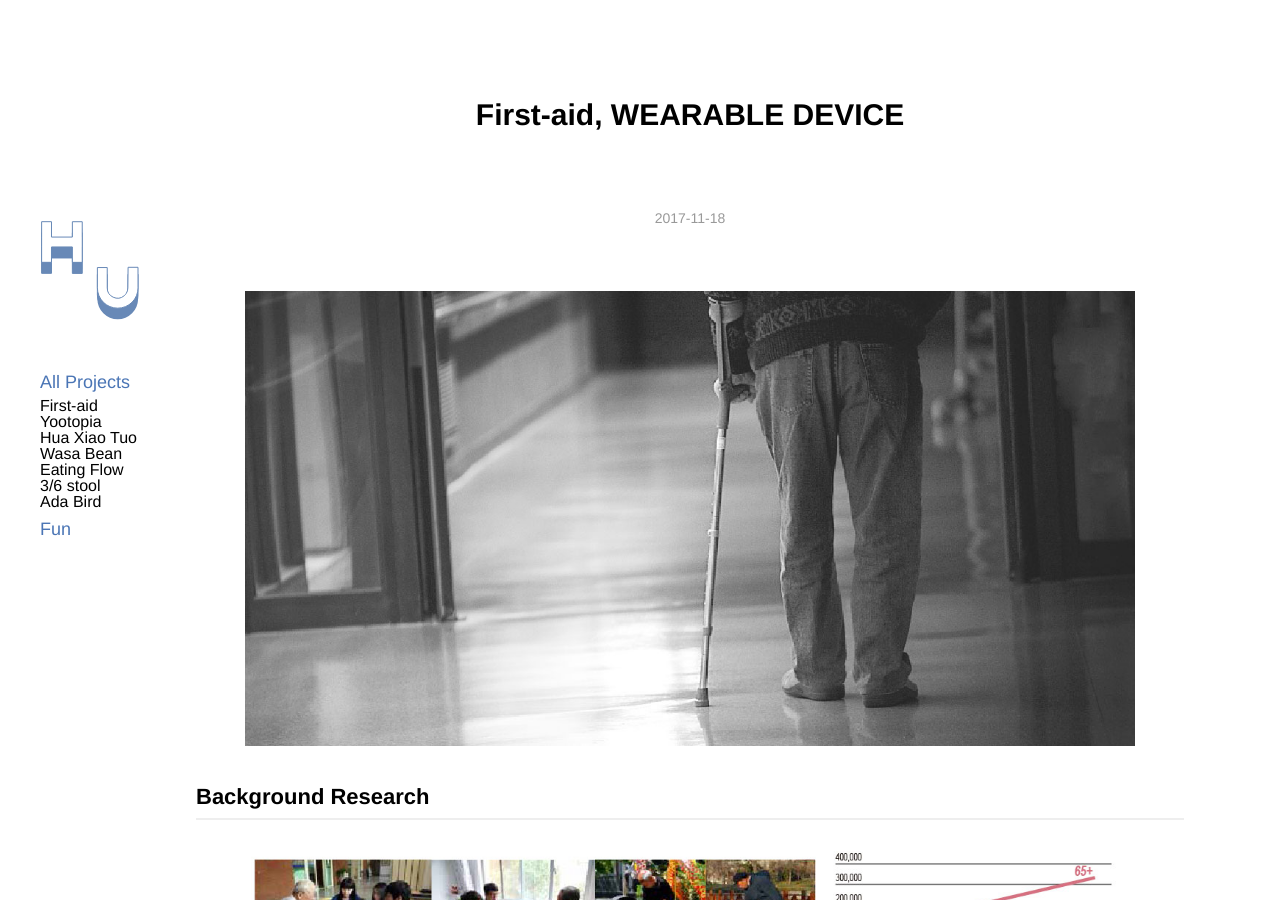
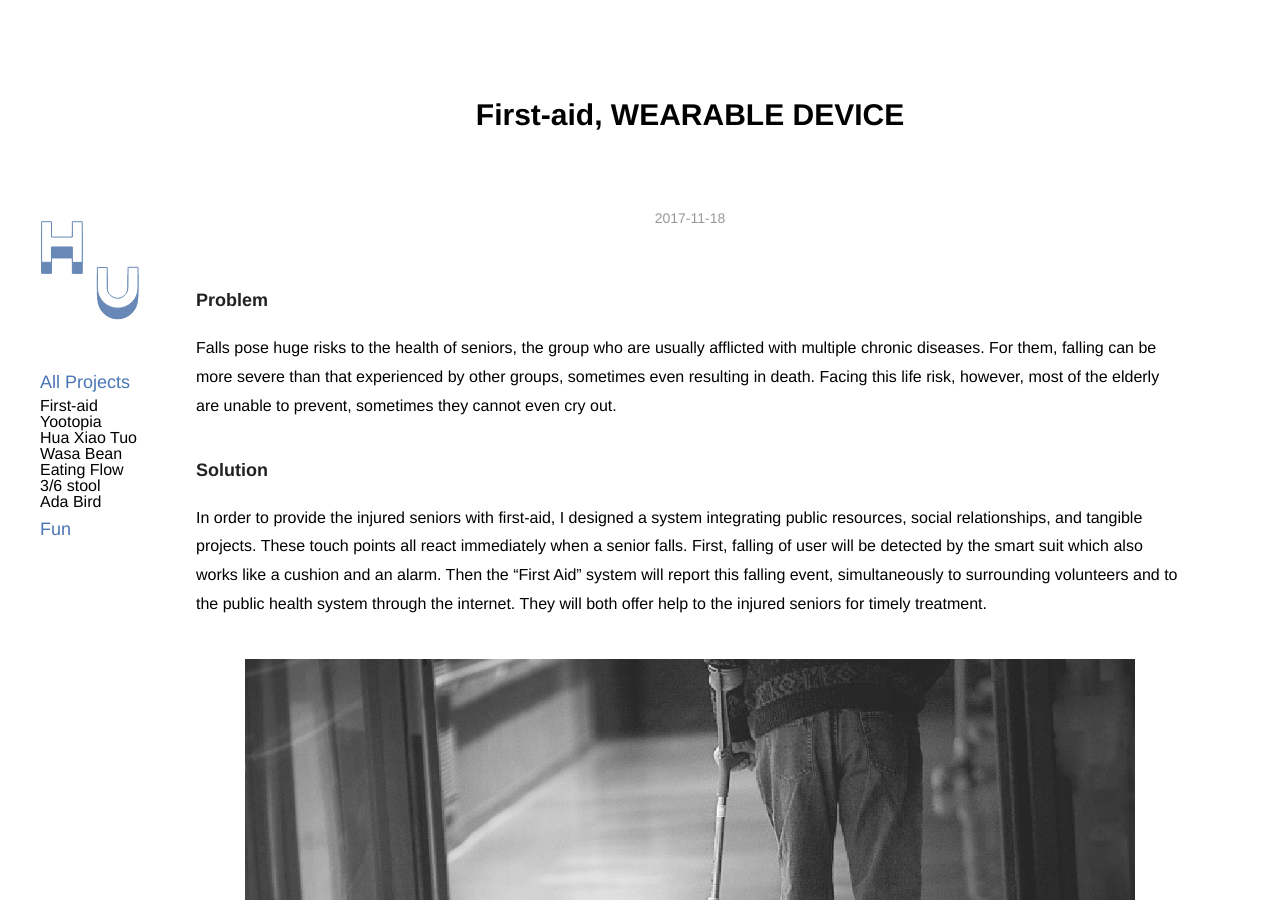
Before and after one commit to HuYuanyuan96/yuanyuan1996.github.io, a Jekyll site: the page built from _posts/2017-11-18-FIRST-AID.md, in a window 1280 px wide and 900 px high. Built offline with Jekyll 4.4.1, drawn with Linux system fonts in a browser that asks for light colours.

Commit message:
Add files via upload

```diff
--- a/_posts/2017-11-18-FIRST-AID.md
+++ b/_posts/2017-11-18-FIRST-AID.md
@@ -6,6 +6,15 @@ icon: <img src="/images/Project-icon-png/Project-icon-02.png" alt="" width="100"
 description: Falling down is a huge threat to the elderly’s health, as it may worsen many acute diseases like cerebral hemorrhage. When this accident happens time is crucial, but the elderly sometimes cannot cry for help. In order to provide seniors with emergency first aid, I designed this set of wearable devices to bridge the gap between people who need help and those who offer a hand.
 category: blog
 ---
+### Problem
+
+Falls pose huge risks to the health of seniors, the group who are usually afflicted with multiple chronic diseases. For them, falling can be more severe than that experienced by other groups, sometimes even resulting in death. Facing this life risk, however, most of the elderly are unable to prevent, sometimes they cannot even cry out.
+
+### Solution
+
+In order to provide the injured seniors with first-aid, I designed a system integrating public resources, social relationships, and tangible projects. These touch points all react immediately when a senior falls. First, falling of user will be detected by the smart suit which also works like a cushion and an alarm. Then the “First Aid” system will report this falling event, simultaneously to surrounding volunteers and to the public health system through the internet. They will both offer help to the injured seniors for timely treatment.
+
+
 ![Git Bash](/FirstAid-img/FirstAid-img-01.jpg)
 ## Background Research
 
```
